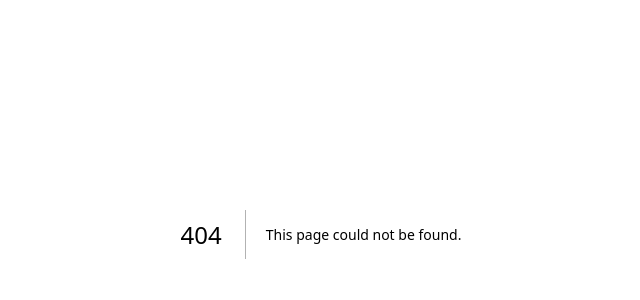
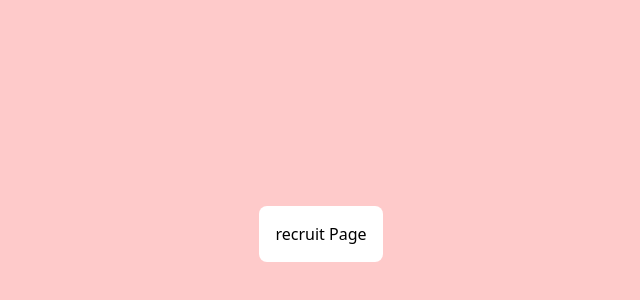
Before and after one commit to Suyoooi/access-url-test, a Next.js app: page /recruit in a window 1280 px wide. Before the commit this address had no page. Shown: the part 166-466 px from the top of the page, without its empty margins (319-959 px from the left). Built offline with nearby package versions, Linux system fonts and the light colour scheme.

Commit message:
feat: recruitPage 추가

```diff
--- /dev/null
+++ b/src/pages/recruit.js
@@ -0,0 +1,13 @@
+const Recruit = () => {
+  return (
+    <>
+      <div className="flex items-center justify-center h-screen bg-red-200">
+        <main className="max-w-lg p-4 bg-white rounded-lg cursor-pointer shadow-">
+          <h1>recruit Page</h1>
+        </main>
+      </div>
+    </>
+  );
+};
+
+export default Recruit;
```
